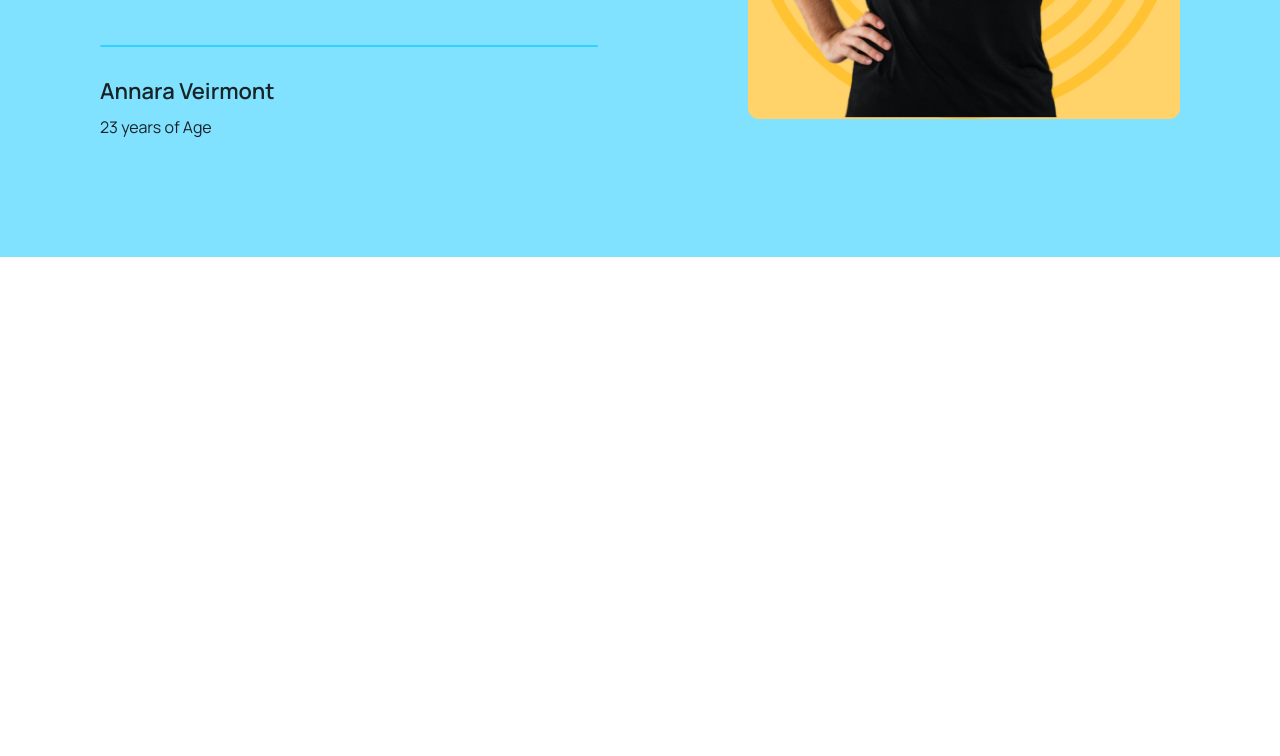
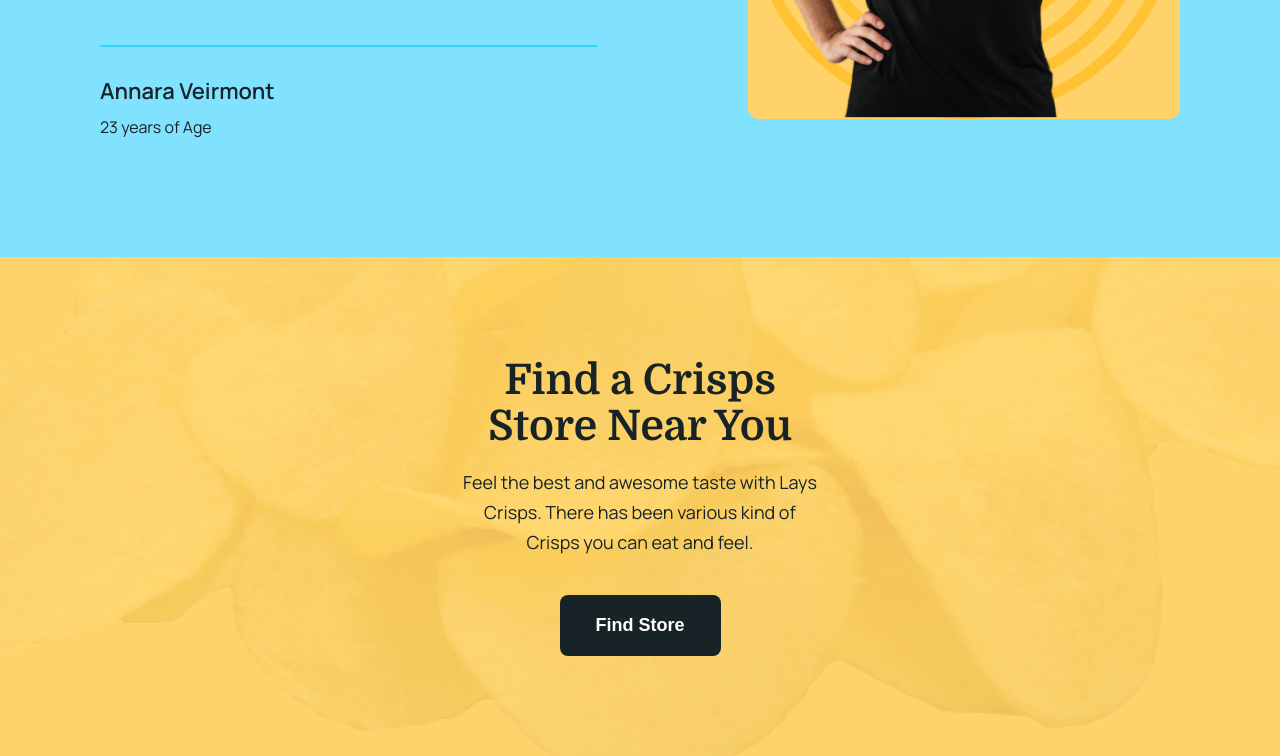
Before and after one commit to LorenzoR02/lays-website, a plain HTML site: page index.html in a window 1280 px wide. Shown: the part 4642-5398 px from the top of the page. Before the commit the page ends 4899 px from the top, so only its background shows below. Drawn offline with nearby package versions, Linux system fonts and the light colour scheme.

Commit message:
added closest store section

```diff
--- a/index.html
+++ b/index.html
@@ -208,6 +208,11 @@
             </div>
         </div>
     </div>
+    <div class="store-near">
+        <h2>Find a Crisps Store Near You</h2>
+        <p>Feel the best and awesome taste with Lays Crisps. There has been various kind of Crisps you can eat and feel.</p>
+        <button>Find Store</button>
+    </div>
 </body>
 
 </html>
--- a/styles/main.scss
+++ b/styles/main.scss
@@ -535,6 +535,50 @@ body {
             }
         }
     }
+
+    .store-near {
+        background-image: url("/images/Background-nearstore.png");
+        background-repeat: no-repeat;
+        background-size: cover;
+        background-position: center;
+
+        display: flex;
+        flex-direction: column;
+        justify-content: center;
+        align-items: center;
+
+        padding: 100px 36%;
+
+        text-align: center;
+
+        h2 {
+            font-family: $font-domine;
+            font-size: 42px;
+            line-height: 46px;
+            font-weight: 700;
+
+            margin: 0;
+        }
+
+        p {
+            font-size: 18px;
+            font-weight: 400;
+            line-height: 30px;
+
+            margin-bottom: 38px;
+        }
+
+        button {
+            background-color: $color-black;
+            color: #fff;
+            border: none;
+            border-radius: 8px;
+            font-size: 18px;
+            font-weight: 600;
+            padding: 20px 36px;
+            cursor: pointer;
+        }
+    }
 }
 
 
@@ -691,6 +735,10 @@ body {
                 }
             }
         }
+
+        .store-near {
+            padding: 100px 28%;
+        }
     }
 }
 
@@ -776,6 +824,10 @@ body {
                     padding: 0;
                 }
             }
+        }
+
+        .store-near {
+            padding: 100px 20%;
         }
     }
 }
@@ -963,6 +1015,10 @@ body {
                 }
             }
         }
+
+        .store-near {
+            padding: 100px 10%;
+        }
     }
 }
 
```
Also changed, not shown: images/Background-nearstore.png (added), styles/main.css, 1 other file.
